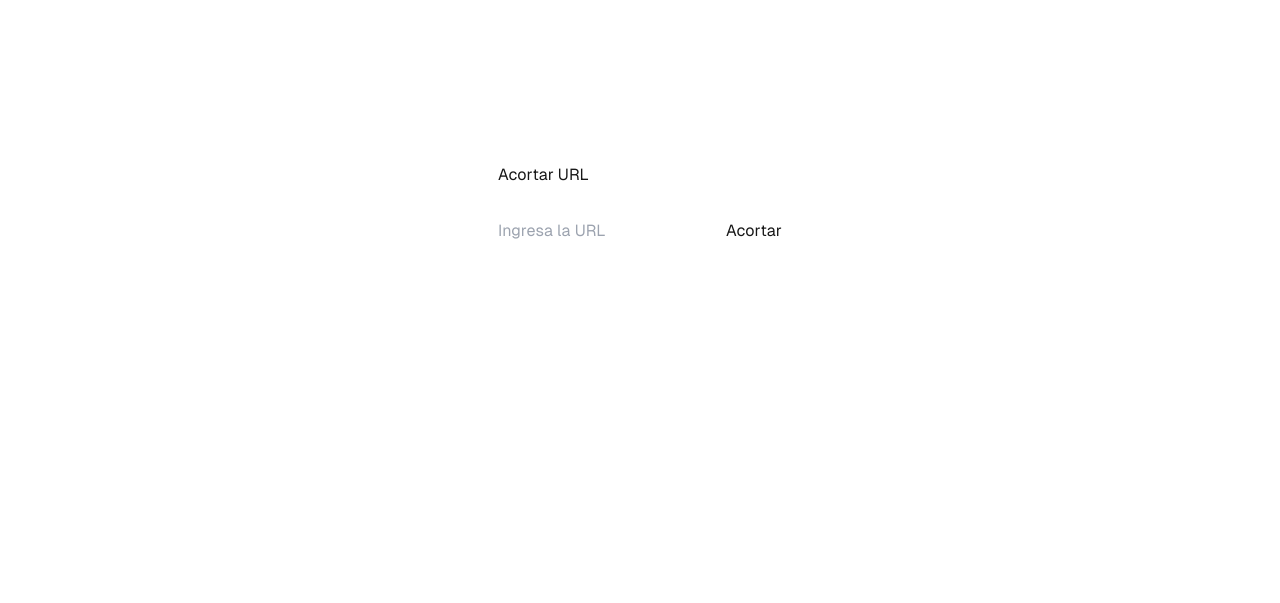
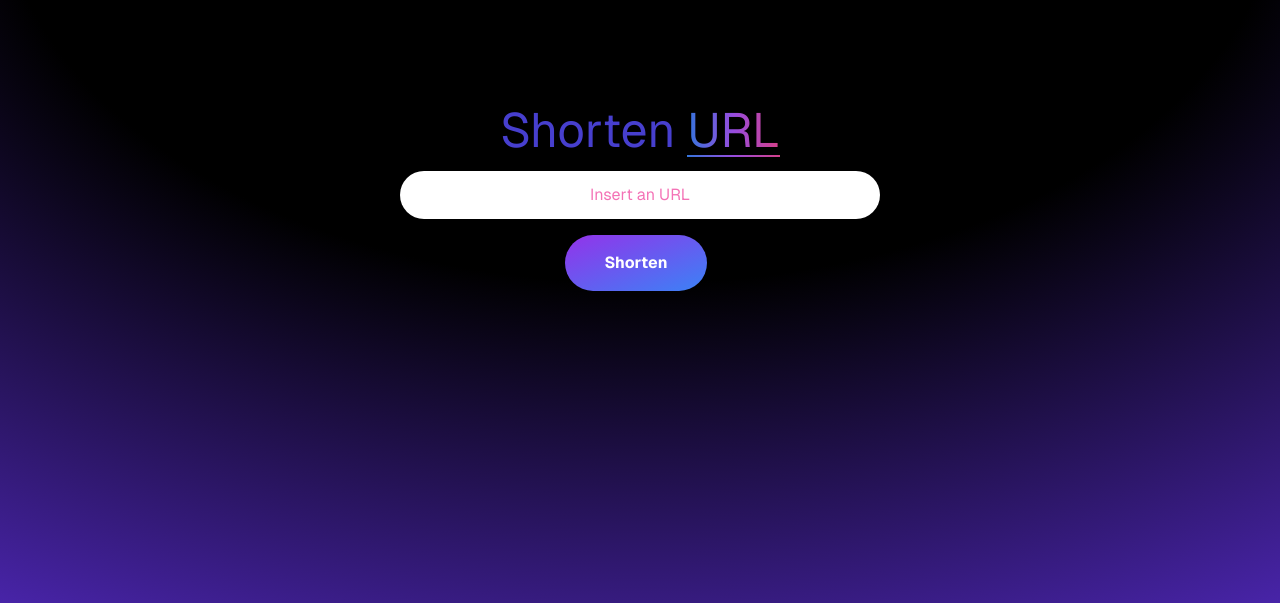
Before and after one commit to kurtex/shortenApp, a Next.js app: page / in a window 1280 px wide. Shown: the part 197-800 px from the top of the page. Built offline with nearby package versions, Linux system fonts and the light colour scheme.

Commit message:
ShotenApp: Added some styles

```diff
--- a/app/globals.css
+++ b/app/globals.css
@@ -25,3 +25,20 @@ body {
 		text-wrap: balance;
 	}
 }
+
+.gradient-underline {
+	text-decoration: underline;
+	text-decoration-color: transparent;
+	background: linear-gradient(to right, #3b82f6, #a855f7, #ec4899);
+	background-clip: text;
+	-webkit-text-fill-color: transparent;
+	-webkit-background-clip: text;
+}
+
+.gradient-underline::after {
+	content: "";
+	display: block;
+	width: 100%;
+	height: 2px; /* Adjust the thickness */
+	background: linear-gradient(to right, #3b82f6, #a855f7, #ec4899);
+}
--- a/app/layout.tsx
+++ b/app/layout.tsx
@@ -28,6 +28,7 @@ export default function RootLayout ({
       <body
         className={`${geistSans.variable} ${geistMono.variable} antialiased`}
       >
+        <div className="absolute inset-0 -z-10 h-full w-full items-center px-5 py-24 [background:radial-gradient(125%_125%_at_50%_10%,#000_40%,#63e_100%)]"></div>
         {children}
       </body>
     </html>
--- a/app/page.tsx
+++ b/app/page.tsx
@@ -18,17 +18,17 @@ export default function Home () {
   };
 
   return (
-    <div className="grid grid-rows-[20px_1fr_20px] items-center justify-items-center min-h-screen p-8 pb-20 gap-16 sm:p-20 font-[family-name:var(--font-geist-sans)]">
-      <main className="flex flex-col gap-8 row-start-2 items-center sm:items-start">
-        <h1>Acortar URL</h1>
-        <form onSubmit={handleSubmit}>
-          <input
+    <div className="flex min-h-screen items-center justify-center font-[family-name:var(--font-geist-sans)]">
+      <main className="flex w-1/2 h-96 flex-col items-center justify-between py-24 sm:items-center ">
+        <h1 className='flex text-5xl opacity-90 text-indigo-600'>Shorten&nbsp;<span className='gradient-underline'>URL</span></h1>
+        <form className='w-full flex flex-col items-center justify-center' onSubmit={handleSubmit}>
+          <input className='flex text-center text-indigo-700 rounded-full py-3 mb-4 w-3/4 placeholder-pink-400'
             type="text"
-            placeholder="Ingresa la URL"
+            placeholder="Insert an URL"
             value={url}
             onChange={(e) => setUrl(e.target.value)}
           />
-          <button type="submit">Acortar</button>
+          <button className='transition duration-300 justify-center flex text-white bg-gradient-to-br from-purple-600 to-blue-500 hover:bg-gradient-to-bl focus:ring-4 focus:outline-none focus:ring-blue-300 font-bold dark:focus:ring-blue-800 px-10 py-4 text-center me-2 mb-2 rounded-full' type="submit">Shorten</button>
         </form>
         {shortUrl && (
           <p>URL acortada: <a href={shortUrl} target='_blank' rel="noopener noreferrer">{shortUrl}</a></p>
```
